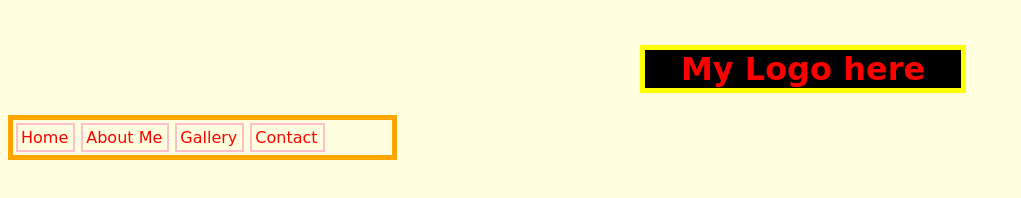
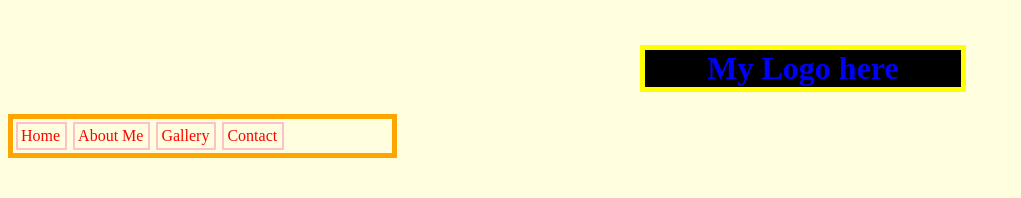
Before and after one commit to DamnDose/Portfolio, a plain HTML site: page index.html in a window 1280 px wide. Shown: the whole page, without its empty margins (0-1021 px from the left). Drawn offline with Linux system fonts and the light colour scheme.

Commit message:
Added Homepage HTML and CSS
Added homepage html, external css style sheet, and dna images.

```diff
--- /dev/null
+++ b/css/homepage.css
@@ -0,0 +1,19 @@
+body {
+  background-image: url("../images/dnablue.gif");
+  background-repeat: no-repeat;
+  background-size: contain;
+  height: 40vh;
+}
+
+header {
+  background-color: black;
+}
+
+
+ul {
+  background-color: red;
+}
+ul li {
+  background-color: lightgreen;
+
+}
--- a/css/portfoliocss.css
+++ b/css/portfoliocss.css
@@ -6,8 +6,7 @@ header {
   background-image: url("../images/giphyRed.gif");
   background-repeat: no-repeat;
   background-size: cover;
-  color: red;
-  font-family: cursive;
+  color: blue;
   padding: 1em 0;
   position: relative;
 }
```
Also changed, not shown: homepage.html (added, +22 -0 lines), ._index.html (deleted), images/dnawhite.gif (added), 1 other file.
